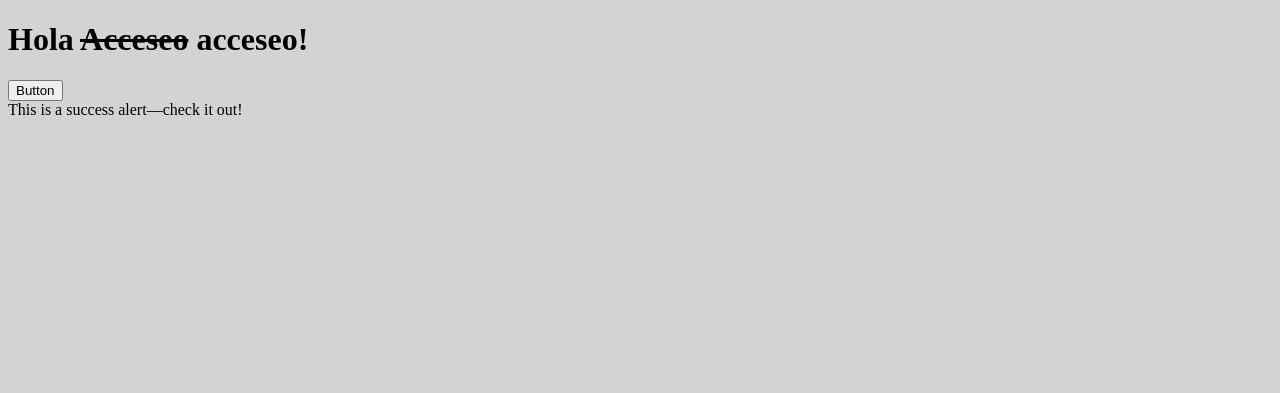
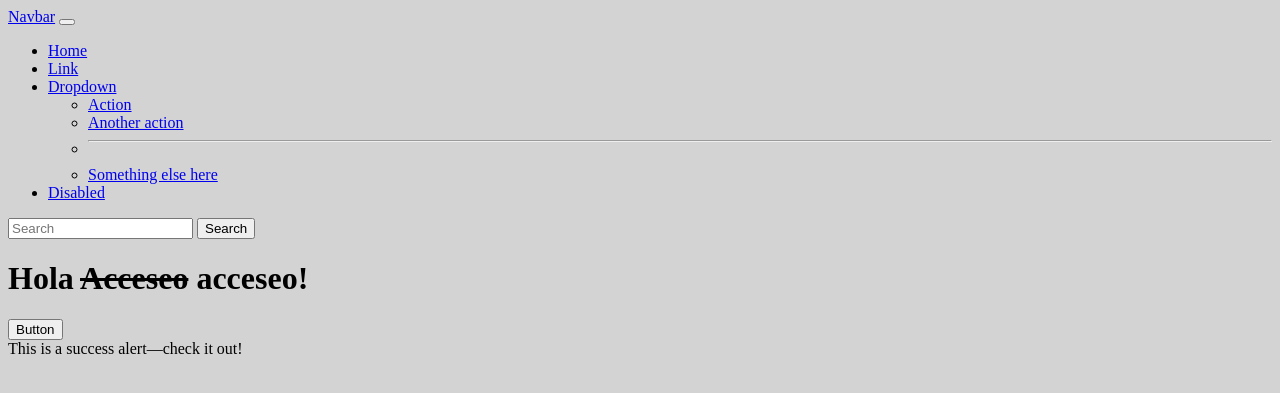
Before and after one commit to tmoralesgon/inventoryp, a Symfony app: template templates/index.html.twig in a window 1280 px wide. Shown: the top 393 px of the page. Run offline with Twig, Linux system fonts and the light colour scheme; the template is opened without the code that fills it, so the values that code supplies are empty; some libraries are stand-ins or nearby versions.

Commit message:
Add inventory form view wip

```diff
--- a/config/routes.yaml
+++ b/config/routes.yaml
@@ -1,3 +1,6 @@
 index:
     path: /
     controller: App\Controller\DefaultController::index
+inventory-form:
+    path: /inventory-form
+    controller: App\Controller\InventoryController::addInventory
--- a/src/Controller/DefaultController.php
+++ b/src/Controller/DefaultController.php
@@ -11,7 +11,9 @@ class DefaultController extends AbstractController
      */
     public function index()
     {
-        // ...
+        if(true){ //provisional
+            return $this->render('inventory-form.html.twig');
+        }
         return $this->render('index.html.twig', ['number' => 525]);
     }
 }
--- a/templates/base.html.twig
+++ b/templates/base.html.twig
@@ -7,6 +7,42 @@
         {% block stylesheets %}{% endblock %}
     </head>
     <body>
+        <nav class="navbar navbar-expand-lg navbar-light bg-light">
+            <div class="container-fluid">
+                <a class="navbar-brand" href="#">Navbar</a>
+                <button class="navbar-toggler" type="button" data-bs-toggle="collapse" data-bs-target="#navbarSupportedContent" aria-controls="navbarSupportedContent" aria-expanded="false" aria-label="Toggle navigation">
+                <span class="navbar-toggler-icon"></span>
+                </button>
+                <div class="collapse navbar-collapse" id="navbarSupportedContent">
+                <ul class="navbar-nav me-auto mb-2 mb-lg-0">
+                    <li class="nav-item">
+                    <a class="nav-link active" aria-current="page" href="#">Home</a>
+                    </li>
+                    <li class="nav-item">
+                    <a class="nav-link" href="#">Link</a>
+                    </li>
+                    <li class="nav-item dropdown">
+                    <a class="nav-link dropdown-toggle" href="#" id="navbarDropdown" role="button" data-bs-toggle="dropdown" aria-expanded="false">
+                        Dropdown
+                    </a>
+                    <ul class="dropdown-menu" aria-labelledby="navbarDropdown">
+                        <li><a class="dropdown-item" href="#">Action</a></li>
+                        <li><a class="dropdown-item" href="#">Another action</a></li>
+                        <li><hr class="dropdown-divider"></li>
+                        <li><a class="dropdown-item" href="#">Something else here</a></li>
+                    </ul>
+                    </li>
+                    <li class="nav-item">
+                    <a class="nav-link disabled" href="#" tabindex="-1" aria-disabled="true">Disabled</a>
+                    </li>
+                </ul>
+                <form class="d-flex">
+                    <input class="form-control me-2" type="search" placeholder="Search" aria-label="Search">
+                    <button class="btn btn-outline-success" type="submit">Search</button>
+                </form>
+                </div>
+            </div>
+        </nav>
         {% block body %}{% endblock %}
     </body>
     <script src="{{ asset('build/app.js') }}"></script>
```
Also changed, not shown: src/Controller/InventoryController.php (added, +20 -0 lines), src/Form/Type/InvInventoryType.php (added, +18 -0 lines), templates/inventory-form.html.twig (renamed from config/routes/dev/framework.yaml, +6 -3 lines), 1 other file.
